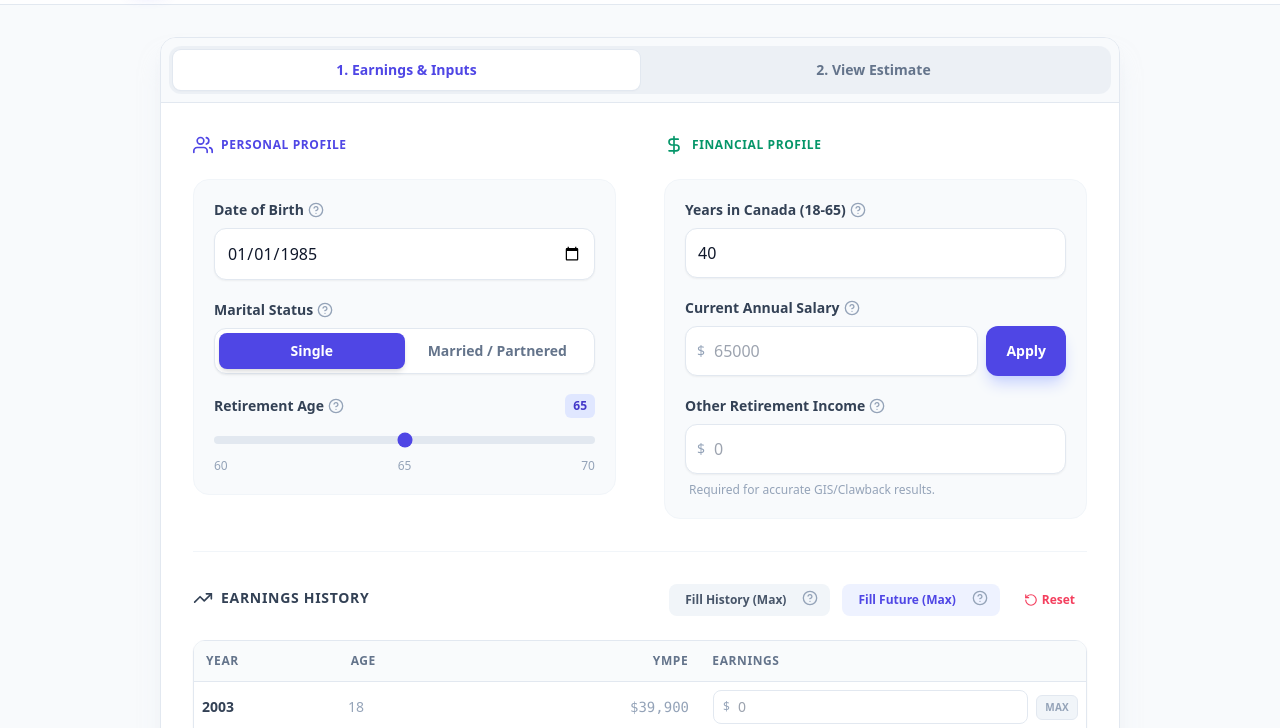
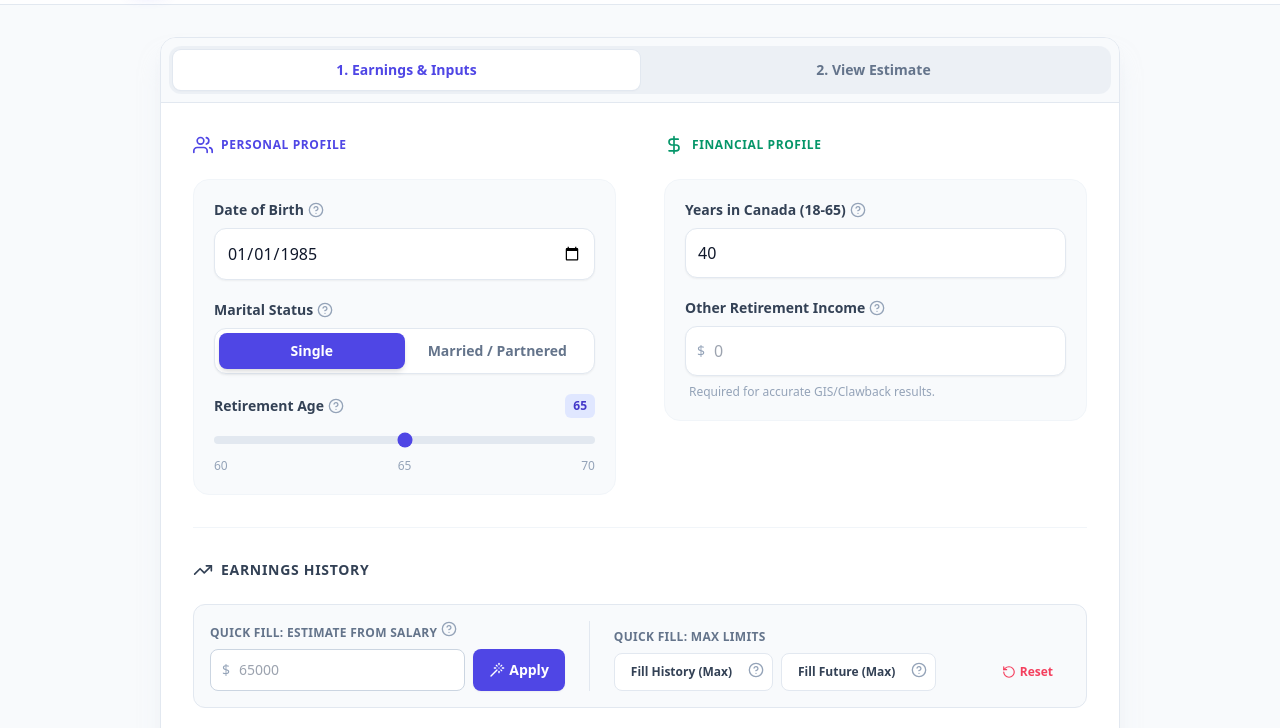
Before and after one commit to rudrasharma/cppcalculator, an Astro site: page / in a window 1280 px wide. Shown: the part 72-800 px from the top of the page. Built offline with nearby package versions, Linux system fonts and the light colour scheme; Astro itself is replaced by a stand-in of ours.

Commit message:
moved current salary from inputs

```diff
--- a/src/components/Calculator.jsx
+++ b/src/components/Calculator.jsx
@@ -22,7 +22,7 @@ const UserGroupIcon = (props) => (<IconBase {...props}><path d="M17 21v-2a4 4 0
 const ChevronDownIcon = (props) => (<IconBase {...props}><polyline points="6 9 12 15 18 9"/></IconBase>);
 const LightbulbIcon = (props) => (<IconBase {...props}><path d="M15 14c.2-1 .7-1.7 1.5-2.5 1-1 1.5-2 1.5-3.5 0-2.2-1.8-4-4-4a4 4 0 0 0-4 4c0 1.5.5 2.5 1.5 3.5.8.8 1.3 1.5 1.5 2.5"/><path d="M9 18h6"/><path d="M10 22h4"/></IconBase>);
 const HeartHandshakeIcon = (props) => (<IconBase {...props}><path d="M19 14c1.49-1.46 3-3.21 3-5.5A5.5 5.5 0 0 0 16.5 3c-1.76 0-3 .5-4.5 2-1.5-1.5-2.74-2-4.5-2A5.5 5.5 0 0 0 2 8.5c0 2.3 1.5 4.05 3 5.5l7 7Z"/></IconBase>);
-const CalendarIcon = (props) => (<IconBase {...props}><rect x="3" y="4" width="18" height="18" rx="2" ry="2"/><line x1="16" y1="2" x2="16" y2="6"/><line x1="8" y1="2" x2="8" y2="6"/><line x1="3" y1="10" x2="21" y2="10"/></IconBase>);
+const WandIcon = (props) => (<IconBase {...props}><path d="M15 4V2"/><path d="M15 16v-2"/><path d="M8 9h2"/><path d="M20 9h2"/><path d="M17.8 11.8 19 13"/><path d="M15 9h0"/><path d="M17.8 6.2 19 5"/><path d="m3 21 9-9"/><path d="M12.2 6.2 11 5"/></IconBase>);
 
 
 // --- CONSTANTS ---
@@ -97,7 +97,7 @@ export default function Calculator() {
     const [otherIncome, setOtherIncome] = useState('');
     const [showAbout, setShowAbout] = useState(false);
 
-    // --- UPDATED MARITAL STATUS LOGIC ---
+    // --- MARITAL STATUS STATES ---
     const [isMarried, setIsMarried] = useState(false);
     const [spouseDob, setSpouseDob] = useState('1985-01-01');
     const [spouseIncome, setSpouseIncome] = useState('');
@@ -232,12 +232,10 @@ export default function Calculator() {
                 const spouseAnnual = parseFloat(spouseIncome) || 0;
                 combinedIncome += spouseAnnual;
 
-                // Calculate Spouse Age at time of retirement
                 const retireYear = birthYear + retirementAge;
                 const spBirthYear = parseInt(spouseDob.split('-')[0]);
                 const spouseAgeAtRetirement = retireYear - spBirthYear;
 
-                // Smart Category Selection
                 if (spouseAgeAtRetirement >= 65) {
                     params = GIS_PARAMS.MARRIED_SPOUSE_OAS;
                     gisNote = `Combined income used (Spouse age ${spouseAgeAtRetirement}: receives OAS)`;
@@ -246,12 +244,10 @@ export default function Calculator() {
                         params = GIS_PARAMS.MARRIED_SPOUSE_ALLOWANCE;
                         gisNote = `Combined income used (Spouse age ${spouseAgeAtRetirement}: receives Allowance)`;
                     } else {
-                        // Default to NO OAS if Allowance not checked
                         params = GIS_PARAMS.MARRIED_SPOUSE_NO_OAS;
                         gisNote = `Combined income used (Spouse age ${spouseAgeAtRetirement}: No OAS)`;
                     }
                 } else {
-                    // Under 60
                     params = GIS_PARAMS.MARRIED_SPOUSE_NO_OAS;
                     gisNote = `Combined income used (Spouse age ${spouseAgeAtRetirement}: Under 60)`;
                 }
@@ -298,7 +294,6 @@ export default function Calculator() {
             gis: { amount: gisAmount, note: gisNote },
             grandTotal: (finalCPP || 0) + finalOAS + gisAmount,
             insights: generateInsights(),
-            // Pass spouse age for UI rendering logic if needed
             spouseAgeAtRetirement: isMarried ? (birthYear + retirementAge - parseInt(spouseDob.split('-')[0])) : null
         };
     };
@@ -478,20 +473,6 @@ export default function Calculator() {
 
                                             <div>
                                                 <label className="flex items-center text-sm font-bold text-slate-700 mb-2">
-                                                    Current Annual Salary
-                                                    <Tooltip text="Used to auto-fill future earnings." />
-                                                </label>
-                                                <div className="flex gap-2">
-                                                    <div className="relative flex-grow">
-                                                        <span className="absolute left-3 top-1/2 -translate-y-1/2 text-slate-400 text-sm">$</span>
-                                                        <input type="number" placeholder="65000" value={avgSalaryInput} onChange={(e) => setAvgSalaryInput(e.target.value)} className="w-full pl-7 p-3 bg-white border border-slate-200 rounded-xl focus:ring-2 focus:ring-indigo-500 outline-none transition-all shadow-sm" />
-                                                    </div>
-                                                    <button onClick={applyAverageSalary} className="bg-indigo-600 hover:bg-indigo-700 text-white px-5 py-2 rounded-xl text-sm font-bold transition-all shadow-lg shadow-indigo-200">Apply</button>
-                                                </div>
-                                            </div>
-
-                                            <div>
-                                                <label className="flex items-center text-sm font-bold text-slate-700 mb-2">
                                                     Other Retirement Income
                                                     <Tooltip text="Pension, RRSP, etc. Triggers OAS Clawback." />
                                                 </label>
@@ -509,31 +490,57 @@ export default function Calculator() {
 
                                 {/* EARNINGS GRID */}
                                 <div>
-                                    <div className="flex flex-wrap gap-4 mb-6 justify-between items-end">
-                                        <div className="flex items-center gap-2 text-slate-700 mb-2">
+                                    <div className="flex flex-col gap-6 mb-6">
+                                        <div className="flex items-center gap-2 text-slate-700">
                                             <TrendingUpIcon size={20} />
                                             <h3 className="text-sm font-bold uppercase tracking-wider">Earnings History</h3>
                                         </div>
 
-                                        <div className="flex flex-wrap items-center gap-3">
-                                            {/* Past */}
-                                            <div className="flex items-center bg-slate-100 hover:bg-slate-200 rounded-lg transition px-1">
-                                                <button onClick={() => fillAll('max', 'past')} className="text-xs font-bold text-slate-600 px-3 py-2">
-                                                    Fill History (Max)
-                                                </button>
-                                                <div className="pr-2"><Tooltip text="Sets all past years (from age 18 to now) to the historical maximum YMPE." /></div>
+                                        {/* NEW QUICK ACTIONS TOOLBAR */}
+                                        <div className="bg-slate-50 border border-slate-200 p-4 rounded-xl flex flex-wrap gap-4 items-end">
+
+                                            {/* SALARY ESTIMATOR */}
+                                            <div className="flex-1 min-w-[240px]">
+                                                <label className="block text-xs font-bold text-slate-500 uppercase tracking-wide mb-2">
+                                                    Quick Fill: Estimate from Salary
+                                                    <Tooltip text="Enter your current salary to automatically project your past and future earnings based on this level of income." />
+                                                </label>
+                                                <div className="flex gap-2">
+                                                    <div className="relative w-full">
+                                                        <span className="absolute left-3 top-1/2 -translate-y-1/2 text-slate-400 text-sm">$</span>
+                                                        <input type="number" placeholder="65000" value={avgSalaryInput} onChange={(e) => setAvgSalaryInput(e.target.value)} className="w-full pl-7 p-2.5 bg-white border border-slate-300 rounded-lg text-sm focus:ring-2 focus:ring-indigo-500 outline-none" />
+                                                    </div>
+                                                    <button onClick={applyAverageSalary} className="bg-indigo-600 hover:bg-indigo-700 text-white px-4 py-2.5 rounded-lg text-sm font-bold flex items-center gap-1 transition-all shadow-sm">
+                                                        <WandIcon size={16} /> Apply
+                                                    </button>
+                                                </div>
                                             </div>
 
-                                            {/* Future */}
-                                            <div className="flex items-center bg-indigo-50 hover:bg-indigo-100 rounded-lg transition px-1">
-                                                <button onClick={() => fillAll('max', 'future')} className="text-xs font-bold text-indigo-600 px-3 py-2">
-                                                    Fill Future (Max)
-                                                </button>
-                                                <div className="pr-2"><Tooltip text="Projects maximum pensionable earnings for all future years until your retirement age." /></div>
+                                            <div className="w-px bg-slate-200 self-stretch mx-2 hidden md:block"></div>
+
+                                            {/* MANUAL FILLS */}
+                                            <div className="flex-1 min-w-[240px]">
+                                                <label className="block text-xs font-bold text-slate-500 uppercase tracking-wide mb-2">
+                                                    Quick Fill: Max Limits
+                                                </label>
+                                                <div className="flex flex-wrap gap-2">
+                                                    <div className="flex items-center bg-white border border-slate-200 hover:border-indigo-300 hover:bg-indigo-50 rounded-lg transition px-1">
+                                                        <button onClick={() => fillAll('max', 'past')} className="text-xs font-bold text-slate-700 hover:text-indigo-700 px-3 py-2.5">
+                                                            Fill History (Max)
+                                                        </button>
+                                                        <div className="pr-1"><Tooltip text="Sets all past years (age 18 to now) to the historical maximum YMPE." /></div>
+                                                    </div>
+
+                                                    <div className="flex items-center bg-white border border-slate-200 hover:border-indigo-300 hover:bg-indigo-50 rounded-lg transition px-1">
+                                                        <button onClick={() => fillAll('max', 'future')} className="text-xs font-bold text-slate-700 hover:text-indigo-700 px-3 py-2.5">
+                                                            Fill Future (Max)
+                                                        </button>
+                                                        <div className="pr-1"><Tooltip text="Sets all future years to the projected maximum pensionable earnings." /></div>
+                                                    </div>
+                                                </div>
                                             </div>
 
-                                            {/* Clear */}
-                                            <button onClick={() => setEarnings({})} className="text-xs font-bold text-rose-500 hover:bg-rose-50 px-3 py-2 rounded-lg transition flex items-center gap-1">
+                                            <button onClick={() => setEarnings({})} className="text-xs font-bold text-rose-500 hover:bg-rose-50 hover:text-rose-700 px-4 py-2.5 rounded-lg border border-transparent hover:border-rose-200 transition flex items-center gap-1 self-end ml-auto">
                                                 <RotateCcwIcon size={14} /> Reset
                                             </button>
                                         </div>
```
